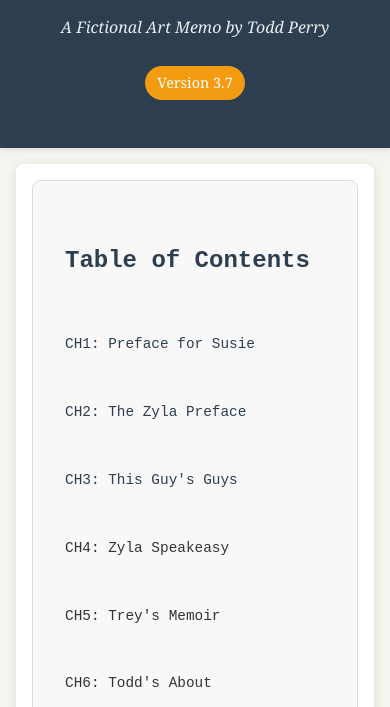
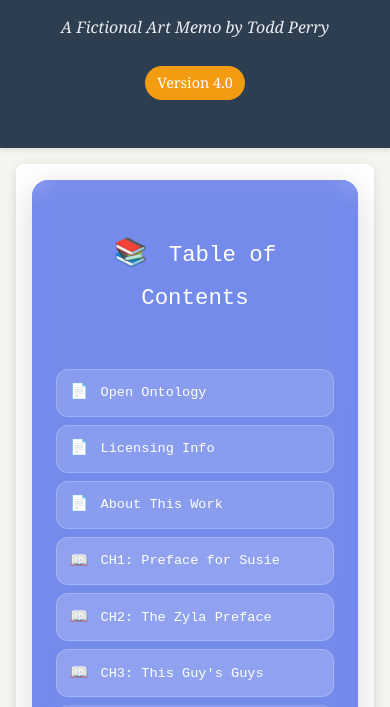
Before and after one commit to tperry256/thesusie-zine, a plain HTML site: page index.html in a window 390 px wide. Shown: the part 137-844 px from the top of the page. Drawn offline with Linux system fonts and the light colour scheme.

Commit message:
v4.0: Sleek TOC redesign with source order
- Completely redesigned TOC with glassmorphism styling
- Purple gradient background with blur effects
- Grid layout with icons (📖 for chapters, 📄 for sections)
- Preserves exact source text order from original TOC
- Compact, modern design with hover animations
- Mobile responsive single column layout
- Chapter items highlighted with stronger styling

```diff
--- a/index.html
+++ b/index.html
@@ -3,15 +3,15 @@
 <head>
     <meta charset="UTF-8">
     <meta name="viewport" content="width=device-width, initial-scale=1.0">
-    <title>TheSusie FashionMemo - v3.7</title>
-    <link rel="stylesheet" href="styles.css?v=3.7">
+    <title>TheSusie FashionMemo - v4.0</title>
+    <link rel="stylesheet" href="styles.css?v=4.0">
 </head>
 <body>
     <div class="container">
         <header>
             <h1>TheSusie FashionMemo</h1>
             <p class="subtitle">A Fictional Art Memo by Todd Perry</p>
-            <p class="version">Version 3.7</p>
+            <p class="version">Version 4.0</p>
         </header>
 
         <main>
--- a/script.js
+++ b/script.js
@@ -43,37 +43,98 @@ document.addEventListener('DOMContentLoaded', function() {
             }
         });
 
-        // Build new TOC
-        html.push('<div class="simple-toc">');
-        html.push('<h2>Table of Contents</h2>');
+        // Build new TOC in source order
+        html.push('<div class="sleek-toc">');
+        html.push('<h2><span class="toc-icon">📚</span> Table of Contents</h2>');
+        html.push('<div class="toc-grid">');
 
         console.log('TOC Items found:', tocItems);
         console.log('Chapter locations:', Array.from(chapterLocations.entries()));
 
-        tocItems.forEach(item => {
-            const chapterNum = item.match(/CH(\d+)/);
-            if (chapterNum) {
-                const chapterKey = `CH${chapterNum[1]}`;
-                if (chapterLocations.has(chapterKey)) {
-                    const lineIndex = chapterLocations.get(chapterKey);
-                    console.log('Linking chapter:', item, 'to line', lineIndex);
-                    html.push(`<a href="#line-${lineIndex}" class="toc-item">${item}</a>`);
-                } else {
-                    console.log('No location found for chapter:', chapterKey, 'from item:', item);
-                    console.log('Available locations:', Array.from(chapterLocations.keys()));
-                    html.push(`<div class="toc-item">${item}</div>`);
+        // Collect all TOC items with their line numbers to preserve order
+        const allTocItems = [];
+
+        // Add TOC items (chapters and other entries) in original order
+        let tocLineStart = -1;
+        let inTocRegion = false;
+
+        lines.forEach((line, index) => {
+            if (line.includes('Table of Contents')) {
+                tocLineStart = index;
+                inTocRegion = true;
+                return;
+            }
+
+            // End TOC region when we hit a section header
+            if (inTocRegion && line.match(/^__(.+?)__$/) && !line.includes('Table of Contents')) {
+                inTocRegion = false;
+            }
+
+            if (tocLineStart >= 0 && inTocRegion) {
+                // Check if this line is a TOC entry
+                if (line.trim() && !line.match(/^__(.+?)__$/)) {
+                    const chapterMatch = line.match(/CH(\d+)/);
+                    if (chapterMatch) {
+                        const chapterKey = `CH${chapterMatch[1]}`;
+                        if (chapterLocations.has(chapterKey)) {
+                            const targetIndex = chapterLocations.get(chapterKey);
+                            allTocItems.push({
+                                text: line.trim(),
+                                link: `#line-${targetIndex}`,
+                                isChapter: true,
+                                order: index
+                            });
+                        } else {
+                            allTocItems.push({
+                                text: line.trim(),
+                                link: null,
+                                isChapter: false,
+                                order: index
+                            });
+                        }
+                    } else if (line.trim() !== '') {
+                        // Non-chapter TOC item, look for matching section
+                        const matchingSection = lines.find((l, i) => {
+                            return l.match(/^__(.+?)__$/) &&
+                                   l.replace(/__/g, '').trim().toLowerCase().includes(line.trim().toLowerCase());
+                        });
+                        if (matchingSection) {
+                            const sectionIndex = lines.indexOf(matchingSection);
+                            allTocItems.push({
+                                text: line.trim(),
+                                link: `#line-${sectionIndex}`,
+                                isChapter: false,
+                                order: index
+                            });
+                        } else {
+                            allTocItems.push({
+                                text: line.trim(),
+                                link: null,
+                                isChapter: false,
+                                order: index
+                            });
+                        }
+                    }
                 }
-            } else {
-                console.log('No chapter number found in item:', item);
-                html.push(`<div class="toc-item">${item}</div>`);
             }
         });
 
-        // Add other main sections
-        lines.forEach((line, index) => {
-            if (line.match(/^__(.+?)__$/) && !line.includes('CH') && !line.includes('Table of Contents')) {
-                const sectionName = line.replace(/__/g, '').trim();
-                html.push(`<a href="#line-${index}" class="toc-item">${sectionName}</a>`);
+        // Sort by original order and render
+        allTocItems.sort((a, b) => a.order - b.order);
+
+        allTocItems.forEach(item => {
+            if (item.link) {
+                const icon = item.isChapter ? '📖' : '📄';
+                html.push(`<a href="${item.link}" class="toc-link ${item.isChapter ? 'chapter' : 'section'}">
+                    <span class="toc-item-icon">${icon}</span>
+                    <span class="toc-item-text">${item.text}</span>
+                </a>`);
+            } else {
+                const icon = item.isChapter ? '📖' : '📄';
+                html.push(`<div class="toc-link disabled">
+                    <span class="toc-item-icon">${icon}</span>
+                    <span class="toc-item-text">${item.text}</span>
+                </div>`);
             }
         });
 
--- a/styles.css
+++ b/styles.css
@@ -152,39 +152,95 @@ html {
     scroll-behavior: smooth;
 }
 
-/* Simple TOC Styles */
-.simple-toc {
-    background-color: #f8f8f8;
+/* Sleek TOC Styles */
+.sleek-toc {
+    background: linear-gradient(135deg, #667eea 0%, #764ba2 100%);
     padding: 2rem;
-    border-radius: 8px;
+    border-radius: 16px;
     margin-bottom: 2rem;
-    border: 1px solid #ddd;
+    box-shadow: 0 8px 32px rgba(0,0,0,0.15);
+    position: relative;
+    overflow: hidden;
 }
 
-.simple-toc h2 {
-    font-size: 1.5rem;
-    margin-bottom: 1rem;
-    color: #2c3e50;
+.sleek-toc::before {
+    content: '';
+    position: absolute;
+    top: 0;
+    left: 0;
+    right: 0;
+    bottom: 0;
+    background: rgba(255,255,255,0.1);
+    backdrop-filter: blur(10px);
+    border-radius: 16px;
 }
 
-.toc-item {
-    display: block;
-    padding: 0.5rem 0;
-    color: #333;
+.sleek-toc h2 {
+    font-size: 1.6rem;
+    margin-bottom: 1.5rem;
+    color: white;
+    text-align: center;
+    font-weight: 300;
+    position: relative;
+    z-index: 1;
+}
+
+.toc-icon {
+    font-size: 1.2em;
+    margin-right: 0.5rem;
+}
+
+.toc-grid {
+    display: grid;
+    grid-template-columns: repeat(auto-fit, minmax(250px, 1fr));
+    gap: 0.75rem;
+    position: relative;
+    z-index: 1;
+}
+
+.toc-link {
+    display: flex;
+    align-items: center;
+    padding: 0.75rem 1rem;
+    background: rgba(255,255,255,0.15);
+    backdrop-filter: blur(10px);
+    border: 1px solid rgba(255,255,255,0.2);
+    border-radius: 12px;
     text-decoration: none;
-    font-family: 'Courier New', monospace;
+    color: white;
+    transition: all 0.3s ease;
     font-size: 0.9rem;
 }
 
-a.toc-item {
-    color: #2c3e50;
-    transition: all 0.3s ease;
+.toc-link:hover {
+    background: rgba(255,255,255,0.25);
+    transform: translateY(-2px);
+    box-shadow: 0 4px 16px rgba(0,0,0,0.2);
 }
 
-a.toc-item:hover {
-    color: #3498db;
-    background-color: #e8e8e8;
-    padding-left: 1rem;
+.toc-link.chapter {
+    background: rgba(255,255,255,0.2);
+    font-weight: 500;
+}
+
+.toc-link.chapter:hover {
+    background: rgba(255,255,255,0.35);
+}
+
+.toc-link.disabled {
+    opacity: 0.6;
+    cursor: not-allowed;
+}
+
+.toc-item-icon {
+    font-size: 1.1em;
+    margin-right: 0.75rem;
+    flex-shrink: 0;
+}
+
+.toc-item-text {
+    flex: 1;
+    line-height: 1.4;
 }
 
 /* Paragraph styles */
@@ -228,12 +284,23 @@ p {
         padding: 1rem;
     }
 
-    .enhanced-toc {
-        padding: 1rem;
+    .sleek-toc {
+        padding: 1.5rem;
+        margin-bottom: 1.5rem;
     }
 
-    .toc-keywords {
-        margin-left: 1rem;
+    .sleek-toc h2 {
+        font-size: 1.4rem;
+    }
+
+    .toc-grid {
+        grid-template-columns: 1fr;
+        gap: 0.5rem;
+    }
+
+    .toc-link {
+        padding: 0.6rem 0.8rem;
+        font-size: 0.85rem;
     }
 
     #back-to-top {
```
